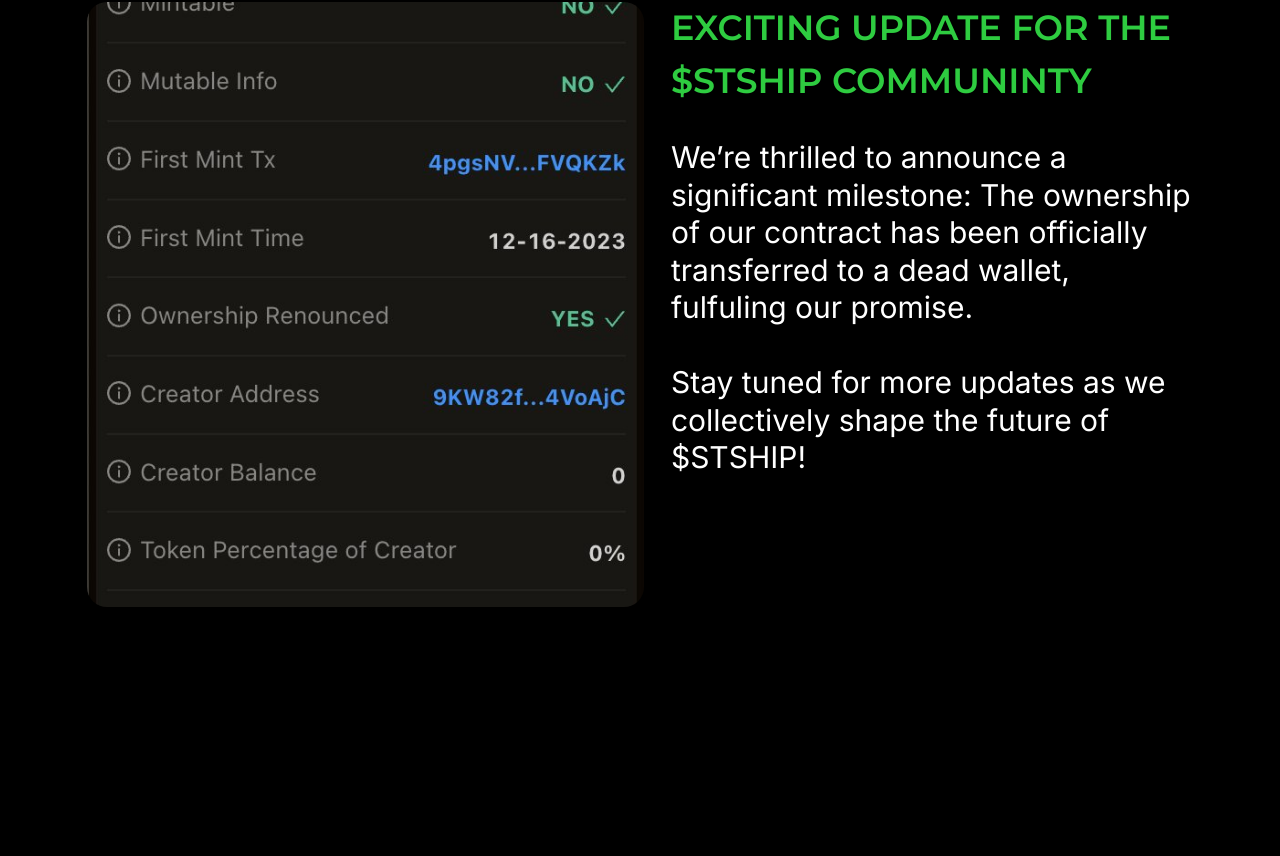
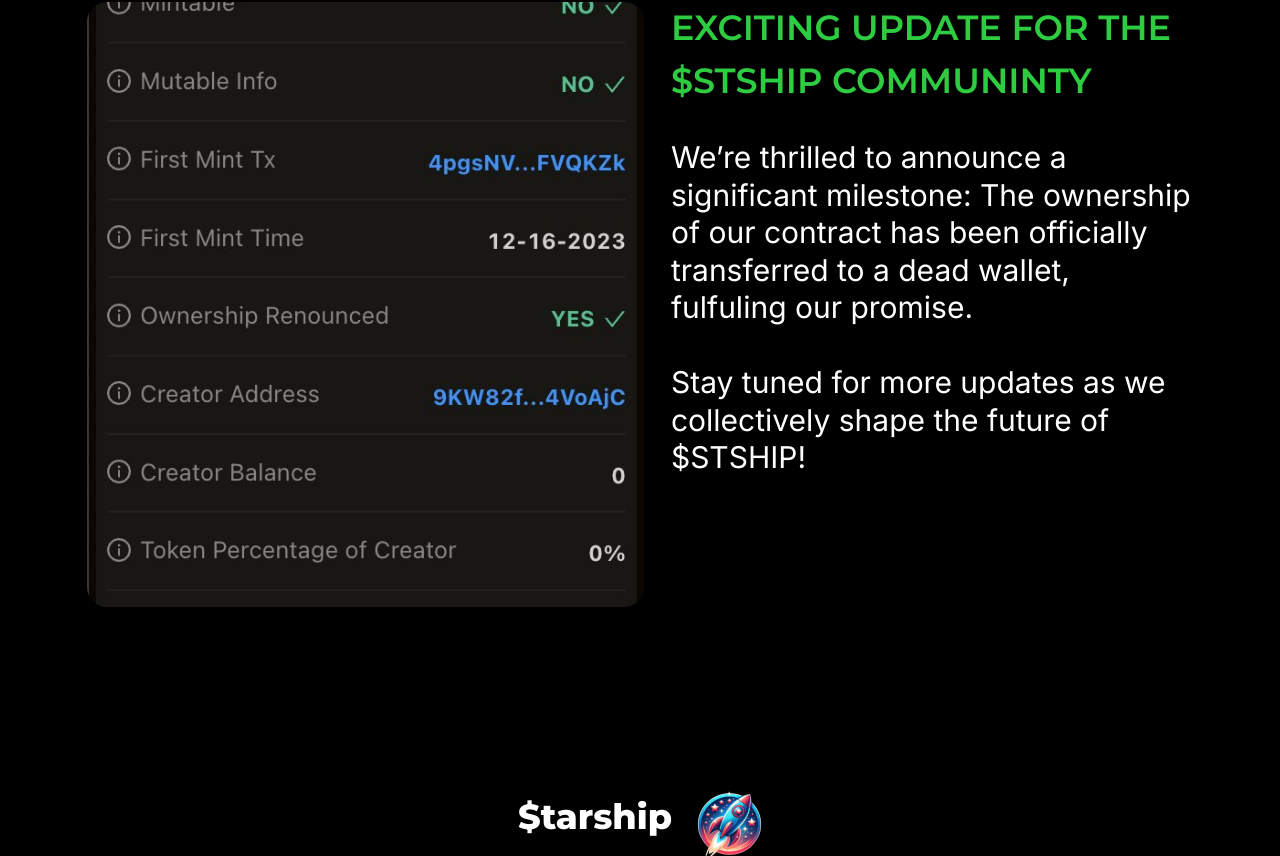
Before and after one commit to chochodev/STSHIP---COIN-MEME, a React (Create React App) app: page / in a window 1280 px wide. Shown: the part 7217-8073 px from the top of the page. Before the commit the page ends 8032 px from the top, so only its background shows below. Built offline with nearby package versions, Linux system fonts and the light colour scheme.

Commit message:
starting the footer section

```diff
--- a/src/components/footer/index.jsx
+++ b/src/components/footer/index.jsx
@@ -2,7 +2,14 @@ import React from 'react'
 
 const Footer = () => {
   return (
-    <div>Footer</div>
+    <div className='flex justify-evenly w-full'>
+      <div className=''>
+        <div className='flex gap-[1rem] md:gap-[1.5625rem] justify-center '>
+            <h2 className='text-[1.5rem] md:text-[2.1875rem] font-montserrat font-[800] select-none '>$tarship</h2>
+            <img className='h-[2.5rem] w-[2.5rem] md:h-[4.0625rem] md:w-[4.0625rem] object-fit ' src='assets/images/logo.svg' alt='LOGO' />
+        </div>
+      </div>
+    </div>
   )
 }
 
```
